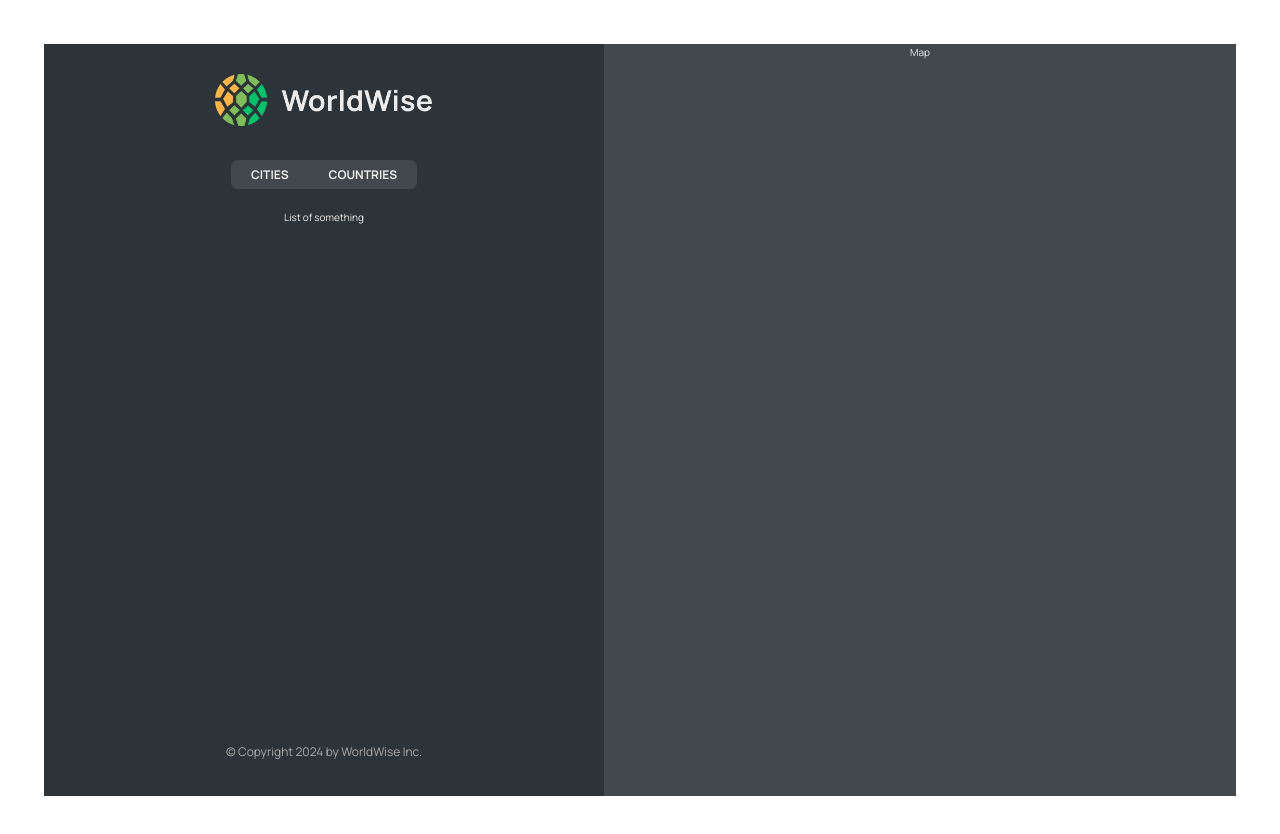
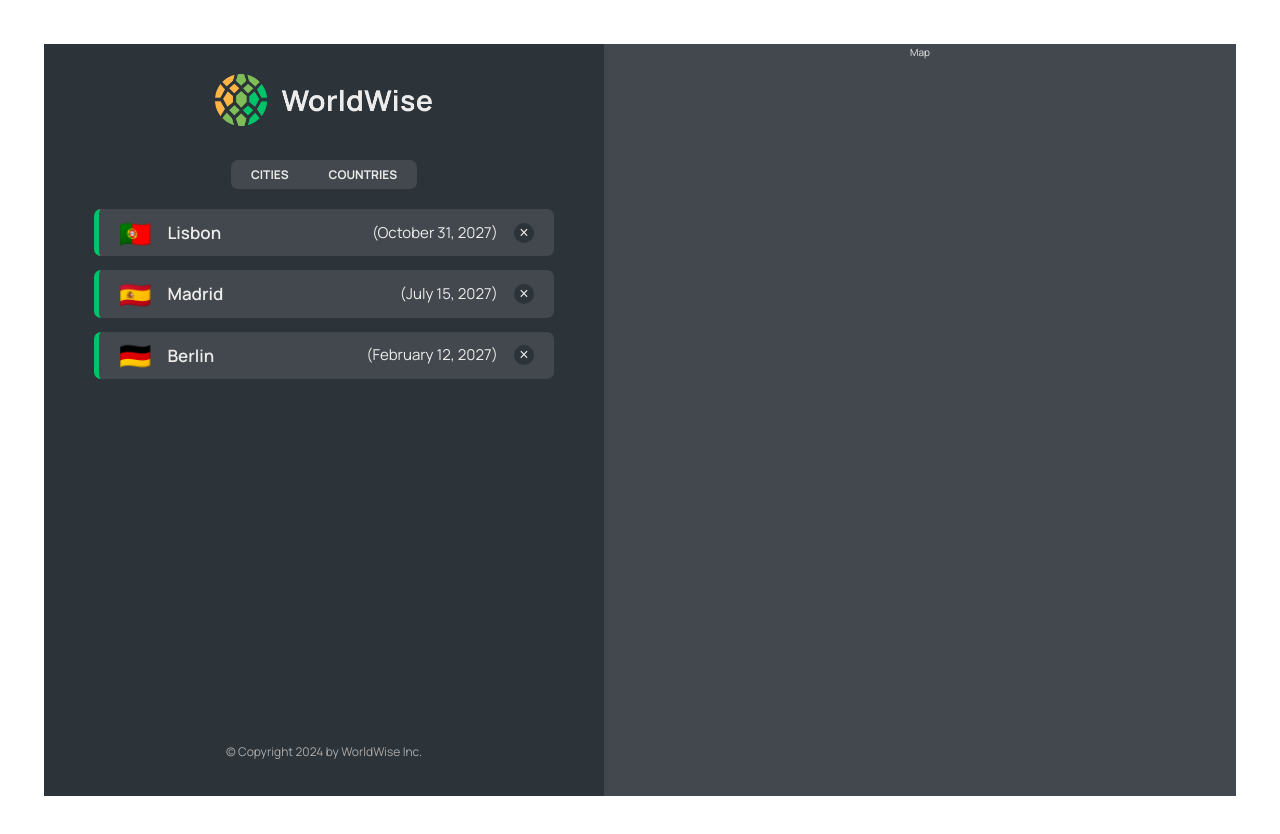
Before and after one commit to lukaszmecala/react-worldwise-app, a React (Vite) app: page /app in a window 1280 px wide. Shown: the top 834 px of the page. Built offline with nearby package versions, Linux system fonts and the light colour scheme; data requests are answered from the project's data file.

Commit message:
created City list and item component and also installed json server to fetch fake api data

```diff
--- a/package.json
+++ b/package.json
@@ -7,9 +7,11 @@
     "dev": "vite",
     "build": "vite build",
     "lint": "eslint . --ext js,jsx --report-unused-disable-directives --max-warnings 0",
-    "preview": "vite preview"
+    "preview": "vite preview",
+    "server": "json-server --watch data/cities.json --port 8000"
   },
   "dependencies": {
+    "json-server": "^1.0.0-beta.3",
     "react": "^18.2.0",
     "react-dom": "^18.2.0",
     "react-router-dom": "^6.28.0"
--- a/src/App.jsx
+++ b/src/App.jsx
@@ -1,4 +1,7 @@
+import { useEffect, useState } from "react";
+
 import { BrowserRouter, Routes, Route } from "react-router-dom";
+
 import "./App.css";
 
 import HomePage from "./pages/HomePage";
@@ -6,8 +9,29 @@
 import Pricing from "./pages/Pricing";
 import Login from "./pages/Login";
 import AppLayout from "./pages/AppLayout";
+import CityList from "./components/CityList";
 
 function App() {
+  const [cities, setCities] = useState([]);
+  const [isLoading, setIsLoading] = useState(false);
+
+  const BASE_URL = "http://localhost:8000";
+
+  useEffect(function () {
+    async function fetchCities() {
+      try {
+        setIsLoading(true);
+        const response = await fetch(`${BASE_URL}/cities`);
+        const data = await response.json();
+        setCities(data);
+        setIsLoading(false);
+      } catch {
+        alert("Failed to fetch cities");
+      }
+    }
+    fetchCities();
+  }, []);
+
   return (
     <BrowserRouter>
       <Routes>
@@ -16,8 +40,14 @@
         <Route path="/pricing" element={<Pricing />} />
         <Route path="/login" element={<Login />} />
         <Route path="app" element={<AppLayout />}>
-          <Route index element={<p>List of something</p>} />
-          <Route path="cities" element={<p>List of cities</p>} />
+          <Route
+            index
+            element={<CityList cities={cities} isLoading={isLoading} />}
+          />
+          <Route
+            path="cities"
+            element={<CityList cities={cities} isLoading={isLoading} />}
+          />
           <Route path="countries" element={<p>List of countries</p>} />
           <Route path="form" element={<p>Form</p>} />
         </Route>
--- /dev/null
+++ b/src/components/CityItem.jsx
@@ -0,0 +1,22 @@
+import styles from "./CityItem.module.css";
+
+const formatDate = (date) =>
+  new Intl.DateTimeFormat("en", {
+    day: "numeric",
+    month: "long",
+    year: "numeric",
+  }).format(new Date(date));
+function CityItem({ city }) {
+  const { cityName, emoji, date } = city;
+
+  return (
+    <li className={styles.cityItem}>
+      <span className={styles.emoji}>{emoji}</span>
+      <h3 className={styles.name}>{cityName}</h3>
+      <time className={styles.date}>({formatDate(date)})</time>
+      <button className={styles.deleteBtn}>&times;</button>
+    </li>
+  );
+}
+
+export default CityItem;
--- /dev/null
+++ b/src/components/CityList.jsx
@@ -0,0 +1,26 @@
+import Spinner from "./Spinner";
+import Message from "./Message";
+
+import styles from "./CityList.module.css";
+import CityItem from "./CityItem";
+
+function CityList({ cities, isLoading }) {
+  if (isLoading) return <Spinner />;
+
+  if (!cities.length)
+    return (
+      <Message
+        message={"Add your first city by clicking on a city on the map"}
+      />
+    );
+
+  return (
+    <ul className={styles.cityList}>
+      {cities.map((city) => (
+        <CityItem city={city} key={city.id} />
+      ))}
+    </ul>
+  );
+}
+
+export default CityList;
```
Also changed, not shown: src/components/City.jsx (+0 -8 lines), 1 other file (tests, documents, lock files or other folders).
